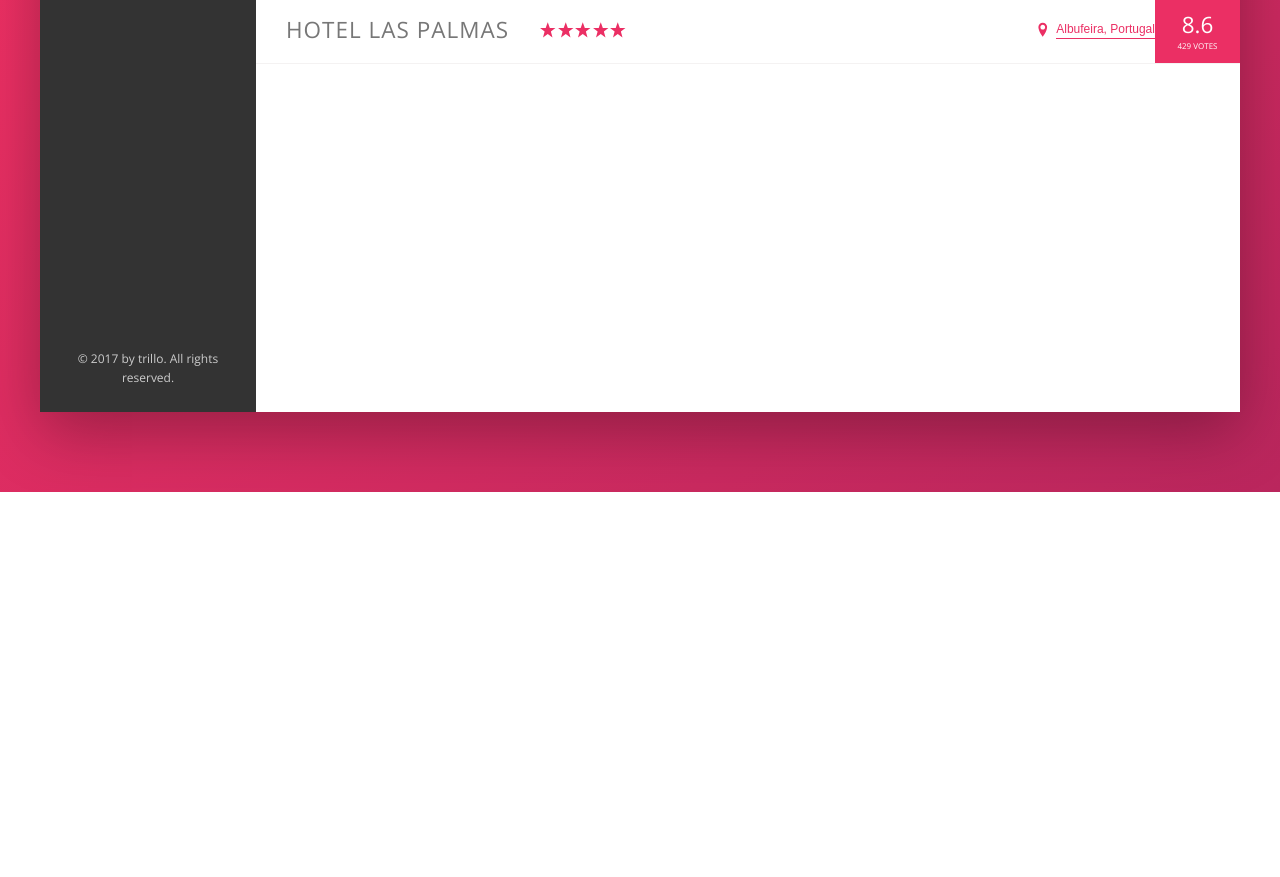
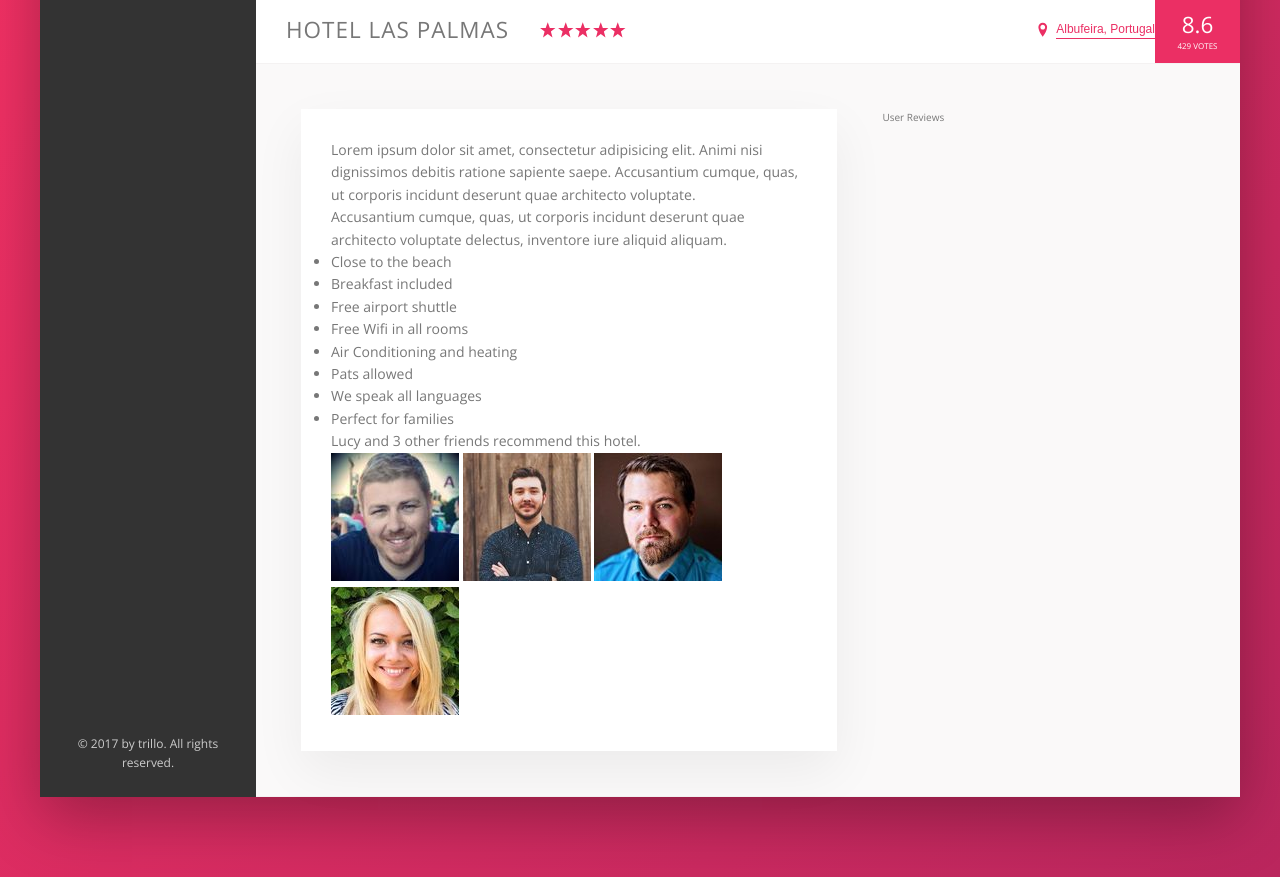
Before and after one commit to Mark-Prime/Trillo, a website: page index.html in a window 1280 px wide. Shown: the part 538-1415 px from the top of the page. Before the commit the page ends 1030 px from the top, so only its background shows below. Drawn offline with nearby package versions, Linux system fonts and the light colour scheme.

Commit message:
Added Description Box

```diff
--- a/index.html
+++ b/index.html
@@ -133,6 +133,40 @@
                         </div>
                     </div>
 
+                    <div class="detail">
+                        <div class="description">
+                            <p class="paragraph">
+                                Lorem ipsum dolor sit amet, consectetur adipisicing elit. Animi nisi dignissimos debitis ratione sapiente saepe. Accusantium cumque, quas, ut corporis incidunt deserunt quae architecto voluptate.
+                            </p>
+                            <p class="paragraph">
+                                Accusantium cumque, quas, ut corporis incidunt deserunt quae architecto voluptate delectus, inventore iure aliquid aliquam.
+                            </p>
+                            <ul class="list">
+                                <li class="list__item">Close to the beach</li>
+                                <li class="list__item">Breakfast included</li>
+                                <li class="list__item">Free airport shuttle</li>
+                                <li class="list__item">Free Wifi in all rooms</li>
+                                <li class="list__item">Air Conditioning and heating</li>
+                                <li class="list__item">Pats allowed</li>
+                                <li class="list__item">We speak all languages</li>
+                                <li class="list__item">Perfect for families</li>
+                            </ul>
+                            <div class="recommend">
+                                <p class="recommend__count">
+                                    Lucy and 3 other friends recommend this hotel.
+                                </p>
+                                <div class="recommend__friends">
+                                    <img src="img/user-3.jpg" alt="Friend 1" class="recommend__photo">
+                                    <img src="img/user-4.jpg" alt="Friend 2" class="recommend__photo">
+                                    <img src="img/user-5.jpg" alt="Friend 3" class="recommend__photo">
+                                    <img src="img/user-6.jpg" alt="Friend 4" class="recommend__photo">
+                                </div>
+                            </div>
+                        </div>
+                        <div class="user-reviews">
+                            User Reviews
+                        </div>
+                    </div>
                 </main>
             </div>
         </div>
--- a/sass/_base.scss
+++ b/sass/_base.scss
@@ -31,6 +31,9 @@ Grey dark 3: #999
     --color-grey-dark-3: #999;
 
     --shadow-dark: 0 2rem 6rem rgba(0, 0, 0, .3);
+    --shadow-light: 0 2rem 5rem rgba(0,0,0,0.06);
+
+    --line: 1px solid var(--color-grey-light-2);
 
 }
 
--- a/sass/_components.scss
+++ b/sass/_components.scss
@@ -201,7 +201,7 @@
 .overview {
     display: flex;
     align-items: center;
-    border-bottom: 1px solid var(--color-grey-light-2);
+    border-bottom: var(--line);
 
     &__heading {
         font-size: 2.25rem;
--- a/sass/_layout.scss
+++ b/sass/_layout.scss
@@ -10,7 +10,7 @@
     font-size: 1.4rem;
     height: 7rem;
     background-color: #fff;
-    border-bottom: 1px solid var(--color-grey-light-2);
+    border-bottom: var(--line);
 
     display: flex;
     justify-content: space-between;
@@ -34,7 +34,24 @@
 .hotel-view {
     background-color: #fff;
     flex: 1;
+}
 
-    //test
-    height: 80rem;
+.detail {
+    display: flex;
+    padding: 4.5rem;
+    background-color: var(--color-grey-light-1);
+    border-bottom: var(--line);
 }
+
+.description {
+    background-color: #fff;
+    box-shadow: var(--shadow-light);
+    font-size: 1.4rem;
+    padding: 3rem;
+    flex: 0 0 60%;
+    margin-right: 4.5rem
+}
+
+.user-reviews {
+    flex: 1;
+}
```
Also changed, not shown: css/style.css.
